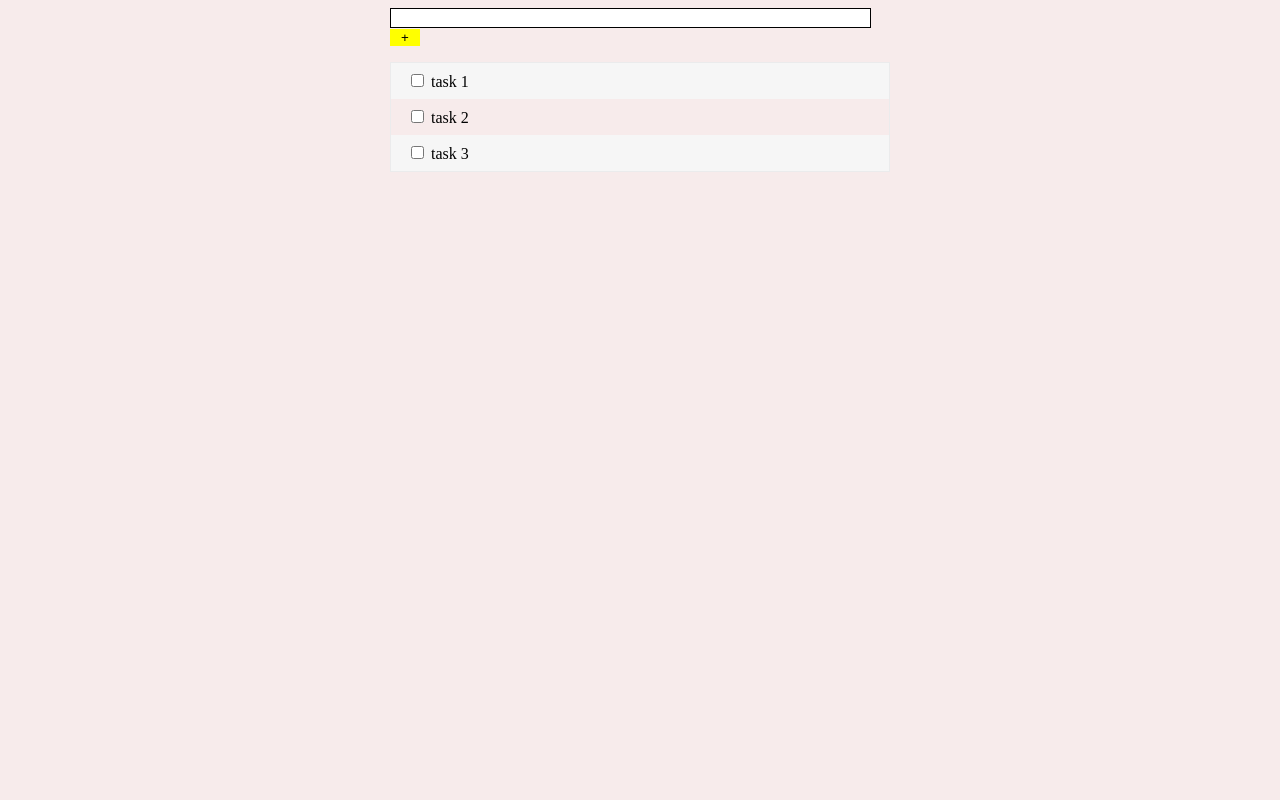
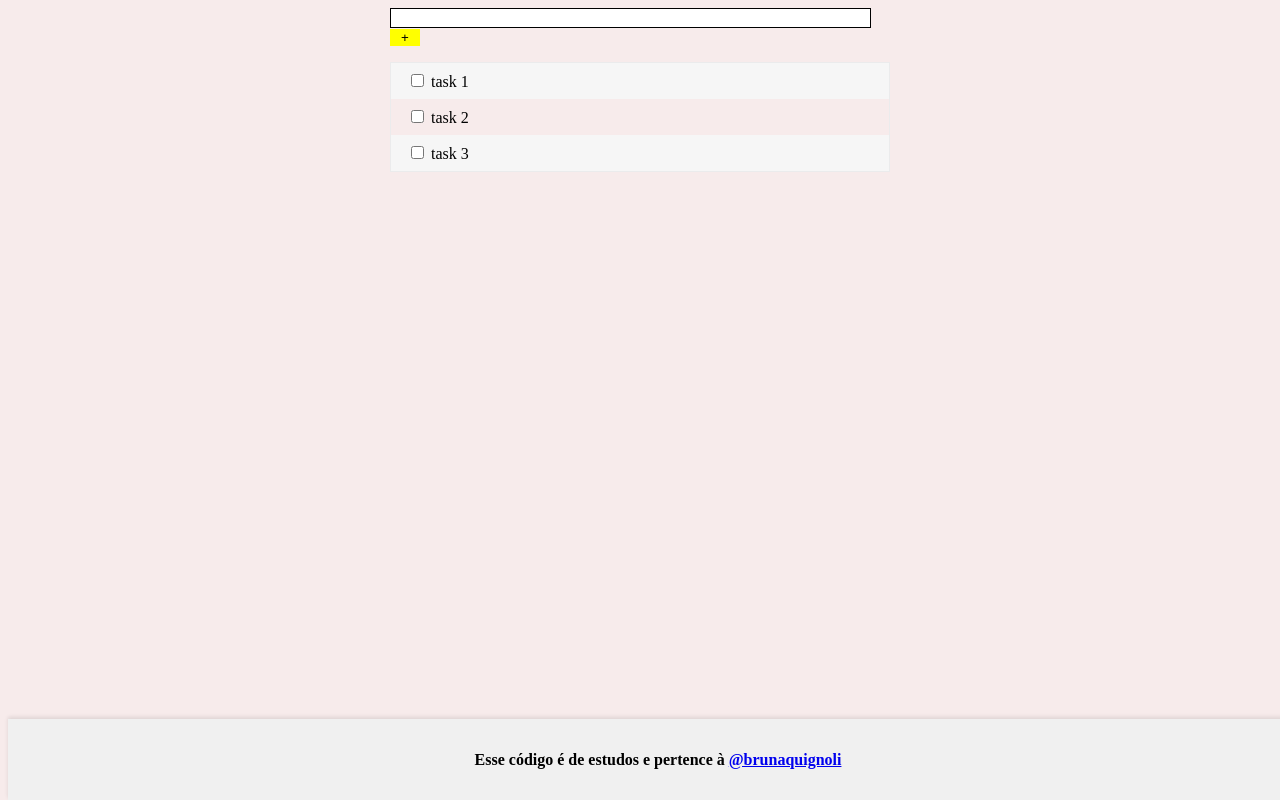
Before and after one commit to brunaquignoli/Todo-list, a plain HTML site: page TODOLIST/todolist.html in a window 1280 px wide. Drawn offline with Linux system fonts and the light colour scheme.

Commit message:
footer add

```diff
--- a/TODOLIST/styles.css
+++ b/TODOLIST/styles.css
@@ -38,3 +38,13 @@ body {
 #todo-list li:nth-child(odd) {
     background-color: #F6F6F6;
 }
+
+footer {
+  position: fixed;
+  bottom: 0;
+  width: 100%;
+  background-color: #f0f0f0;
+  padding: 10px;
+  box-shadow: 0 -2px 4px rgba(0, 0, 0, 0.1);
+  text-align: center;
+}
--- a/TODOLIST/todolist.html
+++ b/TODOLIST/todolist.html
@@ -30,5 +30,8 @@
 
             <script src="script.js" defer> </script>
     </div>
+    <footer>
+        <h4> Esse código é de estudos e pertence à <a href="https://github.com/brunaquignoli">@brunaquignoli</a> </h4>
+    </footer>
 </body>
 </html>
```
